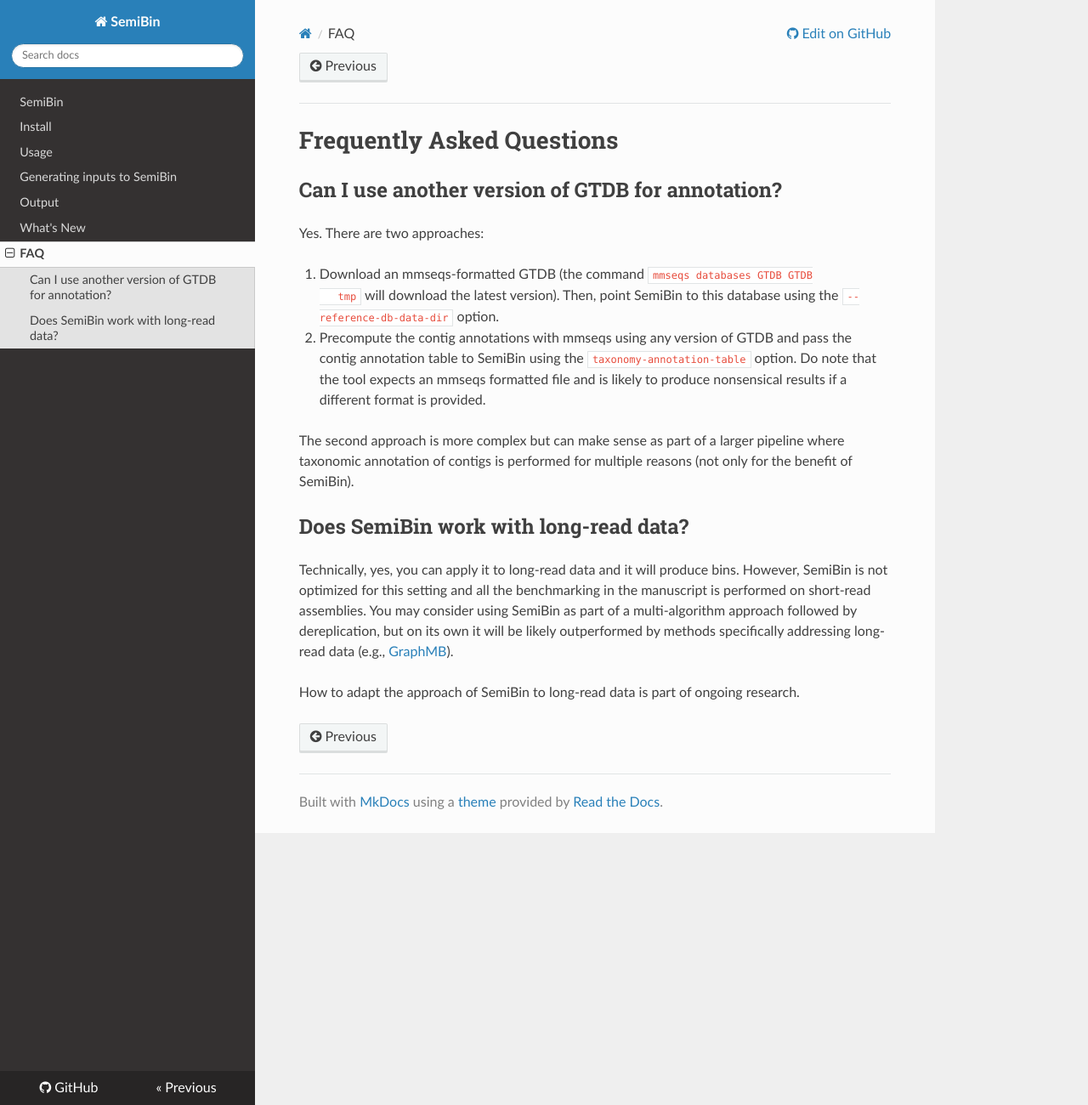
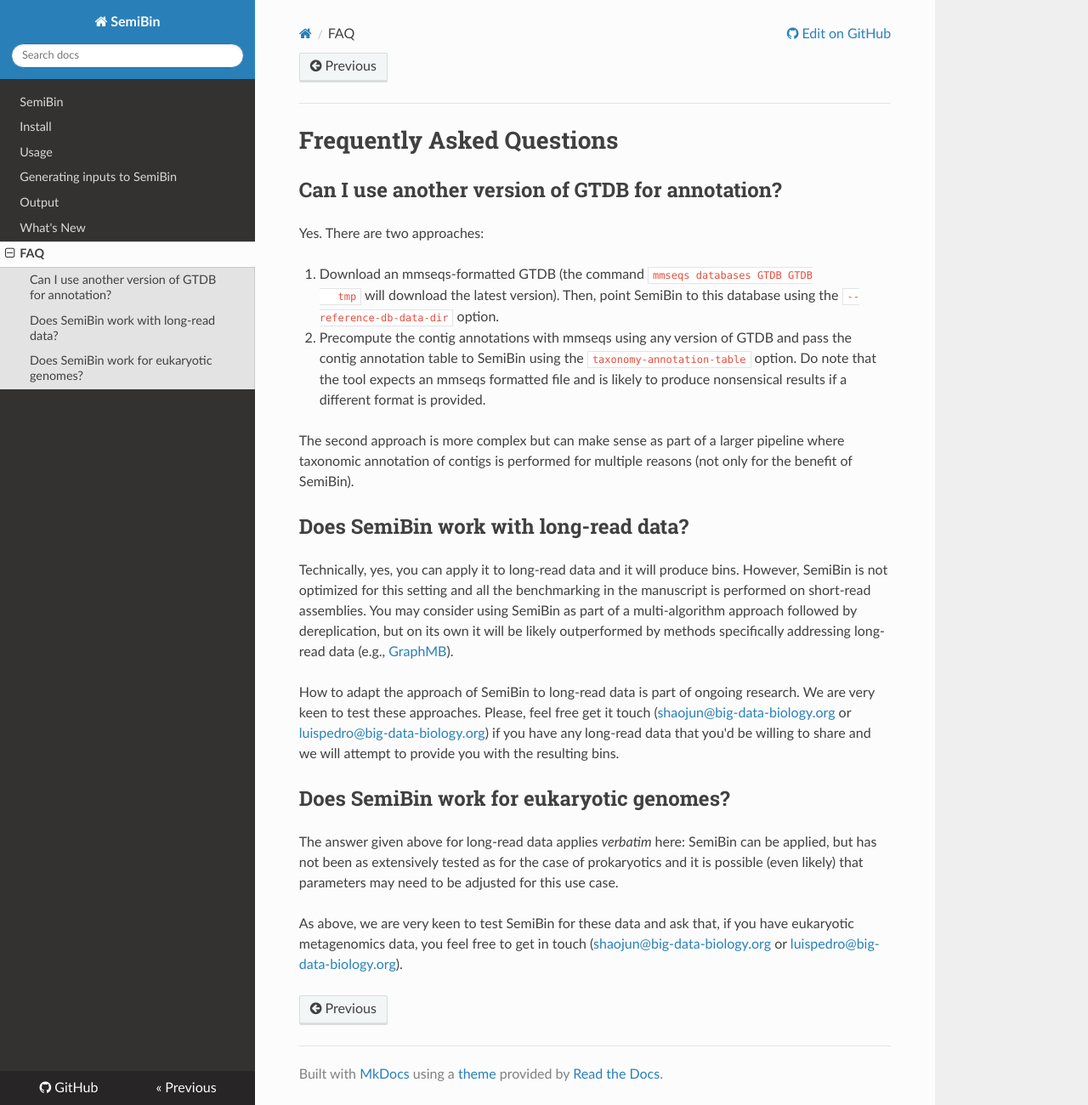
Before and after one commit to BigDataBiology/SemiBin, an MkDocs documentation site: the page built from docs/faq.md, in a window 1280 px wide and 1300 px high. Shown: the whole window at 85% size. Built offline with MkDocs 1.6.1, drawn with Linux system fonts in a browser that asks for light colours; nearby versions of some CDN libraries.

Commit message:
DOC Add FAQ on eukaryotic genomes
close #109

```diff
--- a/docs/faq.md
+++ b/docs/faq.md
@@ -23,3 +23,12 @@
 However, SemiBin is not optimized for this setting and all the benchmarking in the manuscript is performed on short-read assemblies. You may consider using SemiBin as part of a multi-algorithm approach followed by dereplication, but on its own it will be likely outperformed by methods specifically addressing long-read data (e.g., [GraphMB](https://doi.org/10.1101/2022.02.25.481923)).
 
 How to adapt the approach of SemiBin to long-read data is part of ongoing research.
+We are very keen to test these approaches.
+Please, feel free get it touch ([shaojun@big-data-biology.org](mailto:shaojun@big-data-biology.org) or [luispedro@big-data-biology.org](mailto:luispedro@big-data-biology.org)) if you have any long-read data that you'd be willing to share and we will attempt to provide you with the resulting bins.
+
+## Does SemiBin work for eukaryotic genomes?
+
+The answer given above for long-read data applies _verbatim_ here:
+SemiBin can be applied, but has not been as extensively tested as for the case of prokaryotics and it is possible (even likely) that parameters may need to be adjusted for this use case.
+
+As above, we are very keen to test SemiBin for these data and ask that, if you have eukaryotic metagenomics data, you feel free to get in touch ([shaojun@big-data-biology.org](mailto:shaojun@big-data-biology.org) or [luispedro@big-data-biology.org](mailto:luispedro@big-data-biology.org)).
```
